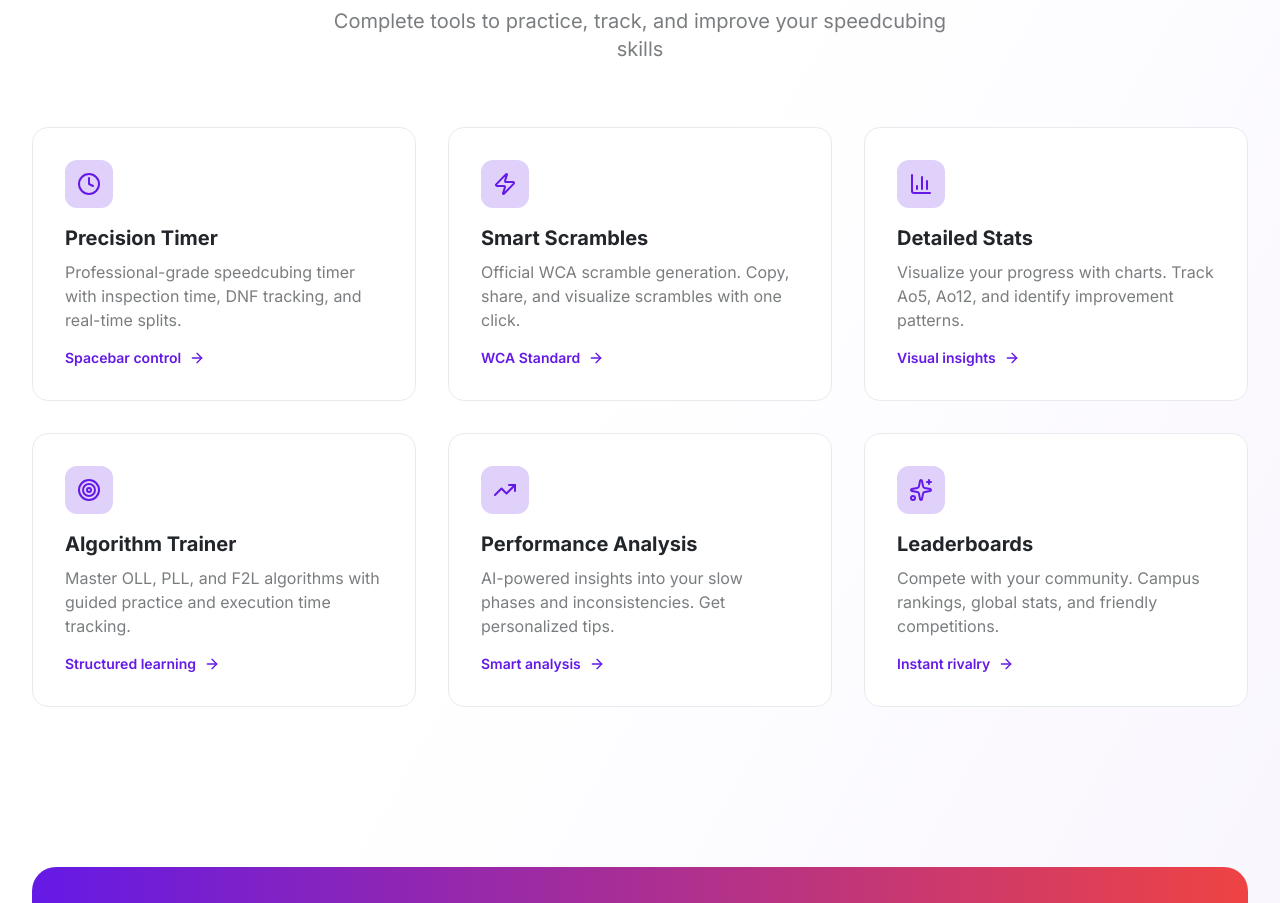
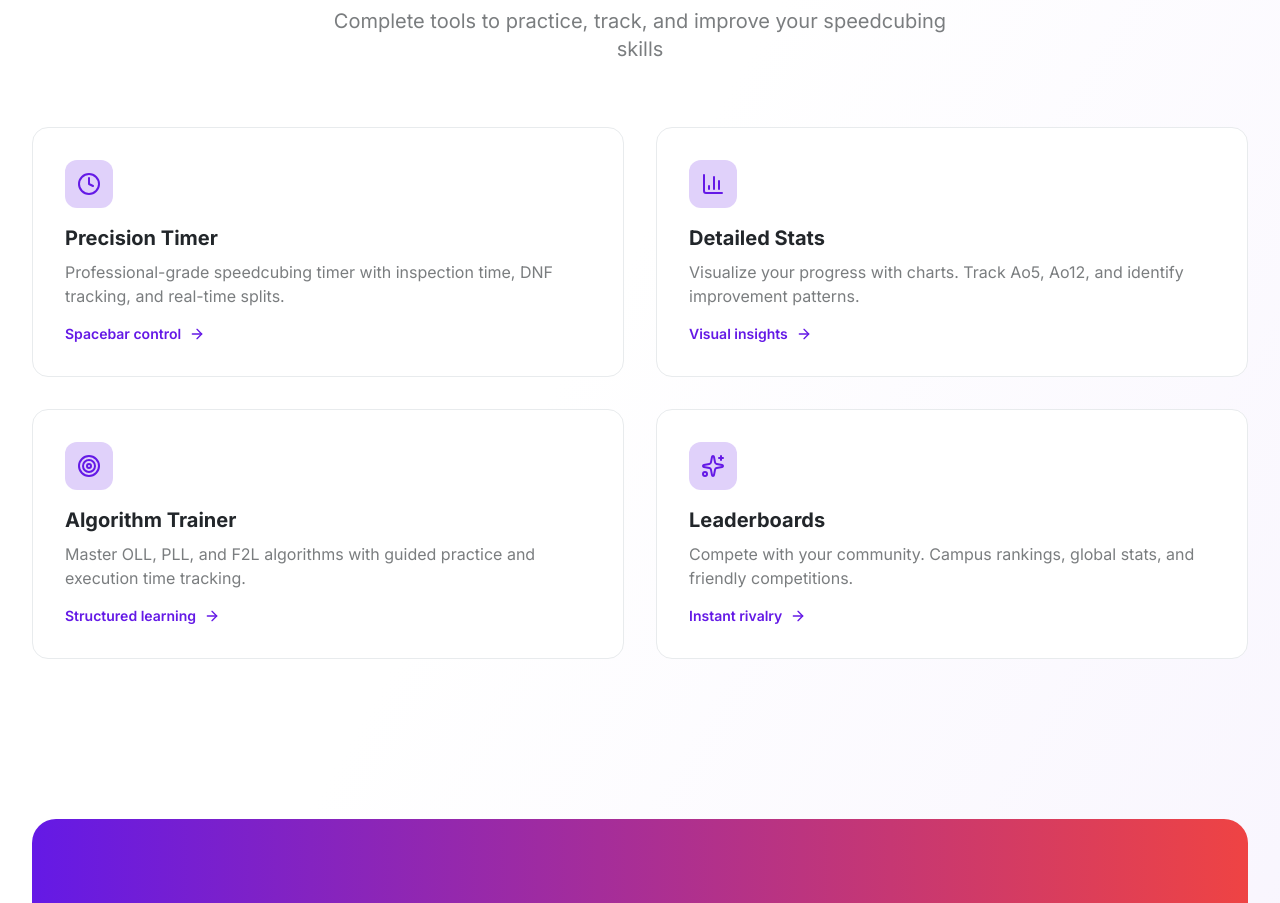
Before and after one commit to NathiChuma/cube-flow, a React (Vite) app: page / in a window 1280 px wide. Shown: the part 860-1763 px from the top of the page. Built offline with nearby package versions, Linux system fonts and the light colour scheme; no server answers.

Commit message:
Fixed some issues

```diff
--- a/client/pages/Index.tsx
+++ b/client/pages/Index.tsx
@@ -159,7 +159,7 @@ export default function Index() {
           </p>
         </div>
 
-        <div className="grid grid-cols-1 md:grid-cols-2 lg:grid-cols-3 gap-8">
+        <div className="grid grid-cols-1 md:grid-cols-2 gap-8">
           {/* Feature 1 */}
           <Link
             to="/timer"
@@ -179,23 +179,6 @@ export default function Index() {
 
           {/* Feature 2 */}
           <Link
-            to="/timer"
-            className="bg-card border border-border rounded-2xl p-8 hover:shadow-lg transition-shadow hover:border-primary/50 cursor-pointer group"
-          >
-            <div className="w-12 h-12 bg-primary/20 rounded-lg flex items-center justify-center mb-4 group-hover:bg-primary/30 transition-colors">
-              <Zap className="w-6 h-6 text-primary" />
-            </div>
-            <h3 className="text-xl font-bold mb-2">Smart Scrambles</h3>
-            <p className="text-foreground/60 mb-4">
-              Official WCA scramble generation. Copy, share, and visualize scrambles with one click.
-            </p>
-            <div className="flex items-center gap-2 text-primary font-semibold text-sm group-hover:translate-x-1 transition-transform">
-              WCA Standard <ArrowRight className="w-4 h-4" />
-            </div>
-          </Link>
-
-          {/* Feature 3 */}
-          <Link
             to="/stats"
             className="bg-card border border-border rounded-2xl p-8 hover:shadow-lg transition-shadow hover:border-primary/50 cursor-pointer group"
           >
@@ -211,7 +194,7 @@ export default function Index() {
             </div>
           </Link>
 
-          {/* Feature 4 */}
+          {/* Feature 3 */}
           <Link
             to="/algorithms"
             className="bg-card border border-border rounded-2xl p-8 hover:shadow-lg transition-shadow hover:border-primary/50 cursor-pointer group"
@@ -228,24 +211,7 @@ export default function Index() {
             </div>
           </Link>
 
-          {/* Feature 5 */}
-          <Link
-            to="/analysis"
-            className="bg-card border border-border rounded-2xl p-8 hover:shadow-lg transition-shadow hover:border-primary/50 cursor-pointer group"
-          >
-            <div className="w-12 h-12 bg-primary/20 rounded-lg flex items-center justify-center mb-4 group-hover:bg-primary/30 transition-colors">
-              <TrendingUp className="w-6 h-6 text-primary" />
-            </div>
-            <h3 className="text-xl font-bold mb-2">Performance Analysis</h3>
-            <p className="text-foreground/60 mb-4">
-              AI-powered insights into your slow phases and inconsistencies. Get personalized tips.
-            </p>
-            <div className="flex items-center gap-2 text-primary font-semibold text-sm group-hover:translate-x-1 transition-transform">
-              Smart analysis <ArrowRight className="w-4 h-4" />
-            </div>
-          </Link>
-
-          {/* Feature 6 */}
+          {/* Feature 4 */}
           <Link
             to="/leaderboards"
             className="bg-card border border-border rounded-2xl p-8 hover:shadow-lg transition-shadow hover:border-primary/50 cursor-pointer group"
--- a/client/pages/ResetPassword.tsx
+++ b/client/pages/ResetPassword.tsx
@@ -52,8 +52,6 @@ export default function ResetPassword() {
     e.preventDefault();
     setError("");
 
-    console.log("Form data on reset submit:", formData);
-
     if (!formData.code.trim()) {
       setError("Please enter the verification code");
       return;
@@ -64,13 +62,12 @@ export default function ResetPassword() {
       return;
     }
 
-    if (formData.password.length < 6) {
-      setError("Password must be at least 6 characters");
+    if (formData.password !== formData.confirmPassword) {
+      setError("Passwords do not match");
       return;
     }
 
-    if (formData.password !== formData.confirmPassword) {
-      setError("Passwords do not match");
+    if (!validatePassword(formData.password)) {
       return;
     }
 
@@ -78,12 +75,12 @@ export default function ResetPassword() {
 
     await resetPassword(formData.email, formData.code, formData.password)
       .then((result) => {
+        console.log("Reset password result:", result);
         if (!result.success) {
           setError(result.error || "Failed to reset password");
           setIsLoading(false);
           return;
         }
-        localStorage.removeItem("userResetEmail");
         setIsLoading(false);
         setStep("success");
       })
@@ -96,6 +93,36 @@ export default function ResetPassword() {
   const handleBackToSignIn = () => {
     navigate("/signin");
   };
+
+  const validatePassword = (password: string) => {
+    const minLength = 8;
+    const hasUpperCase = /[A-Z]/.test(password);
+    const hasLowerCase = /[a-z]/.test(password);
+    const hasNumbers = /\d/.test(password);
+    const hasSpecialChars = /[@$!%*?&]/.test(password);
+
+    if (password.length < minLength) {
+      setError("Password must be at least 8 characters long");
+      return false;
+    }
+    if (!hasUpperCase) {
+      setError("Password must contain at least one uppercase letter");
+      return false;
+    }
+    if (!hasLowerCase) {
+      setError("Password must contain at least one lowercase letter");
+      return false;
+    }
+    if (!hasNumbers) {
+      setError("Password must contain at least one number");
+      return false;
+    }
+    if (!hasSpecialChars) {
+      setError("Password must contain at least one special character (@$!%*?&)");
+      return false;
+    }
+    return true;
+  }
 
   return (
     <div className="min-h-screen bg-background w-full overflow-x-hidden">
--- a/client/pages/SignUp.tsx
+++ b/client/pages/SignUp.tsx
@@ -3,7 +3,7 @@ import { Link, useNavigate } from "react-router-dom";
 import { Header } from "@/components/Header";
 import { ArrowRight, Eye, EyeOff } from "lucide-react";
 import { COUNTRIES } from "@/lib/countries";
-import { signUp, User } from "@shared/api";
+import { getPlatformStats, signUp, User } from "@shared/api";
 
 export default function SignUp() {
   const [formData, setFormData] = useState({
@@ -26,6 +26,36 @@ export default function SignUp() {
     });
   };
 
+  const validatePassword = (password: string) => {
+    const minLength = 8;
+    const hasUpperCase = /[A-Z]/.test(password);
+    const hasLowerCase = /[a-z]/.test(password);
+    const hasNumbers = /\d/.test(password);
+    const hasSpecialChars = /[@$!%*?&]/.test(password);
+
+    if (password.length < minLength) {
+      setError("Password must be at least 8 characters long");
+      return false;
+    }
+    if (!hasUpperCase) {
+      setError("Password must contain at least one uppercase letter");
+      return false;
+    }
+    if (!hasLowerCase) {
+      setError("Password must contain at least one lowercase letter");
+      return false;
+    }
+    if (!hasNumbers) {
+      setError("Password must contain at least one number");
+      return false;
+    }
+    if (!hasSpecialChars) {
+      setError("Password must contain at least one special character (@$!%*?&)");
+      return false;
+    }
+    return true;
+  }
+
   const handleSubmit = async (e: React.FormEvent) => {
     e.preventDefault();
     setError("");
@@ -39,14 +69,16 @@ export default function SignUp() {
       setError("Please enter a valid email");
       return;
     }
-    if (formData.password.length < 6) {
-      setError("Password must be at least 6 characters");
-      return;
-    }
+
     if (formData.password !== formData.confirmPassword) {
       setError("Passwords do not match");
       return;
     }
+
+    if (!validatePassword(formData.password)) {
+      return;
+    }
+
     if (!formData.country) {
       setError("Please select your country");
       return;
@@ -54,10 +86,9 @@ export default function SignUp() {
 
     setIsLoading(true);
 
-    // API call
-
+    // API call to sign up the user
     await signUp(formData.username, formData.email, formData.password, formData.country)
-      .then((data) => {
+      .then(async (data) => {
         if ("error" in data) {
           setError(data.error);
           setIsLoading(false);
@@ -65,10 +96,9 @@ export default function SignUp() {
         }else{
           // Store user info in localStorage
           localStorage.setItem("user", JSON.stringify(data));
+          await getPlatformStats();
           navigate("/");
         }
-
-
       })
       .catch((err) => {
         setError(err.message);
```
